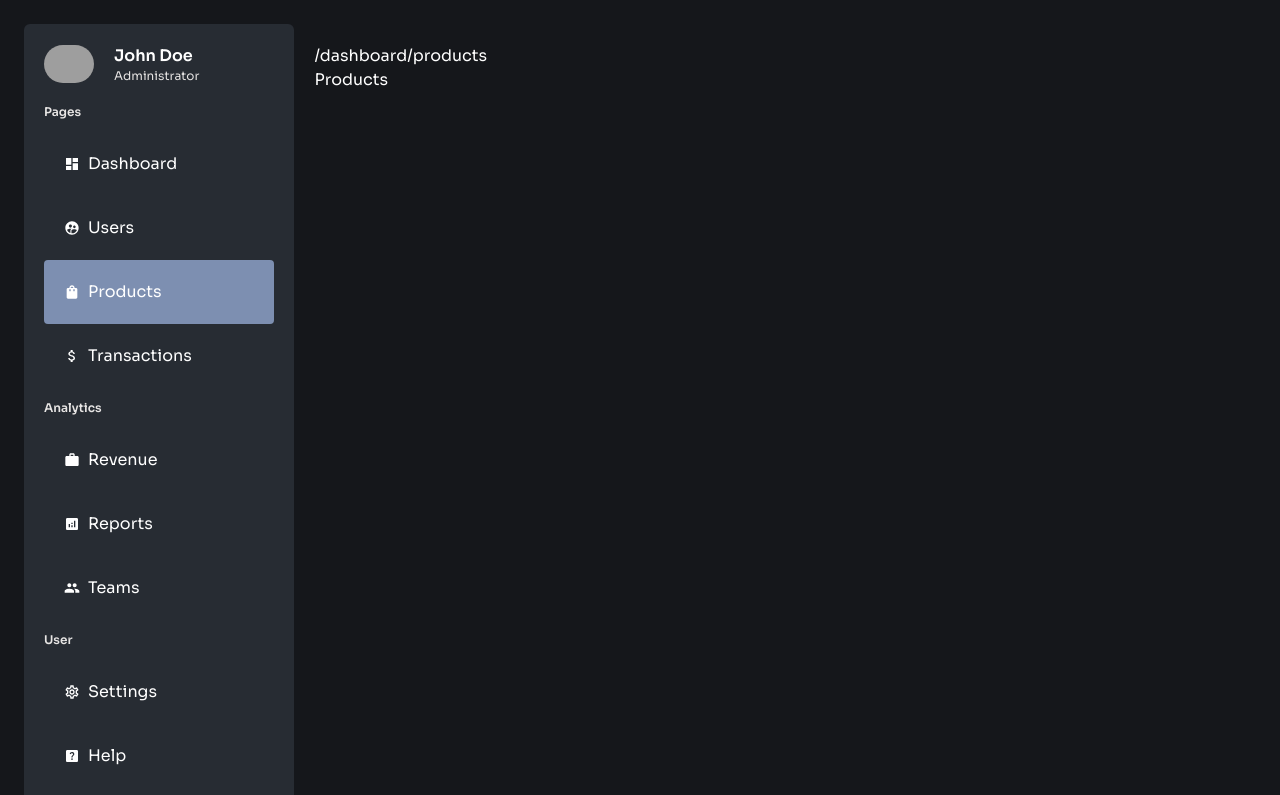
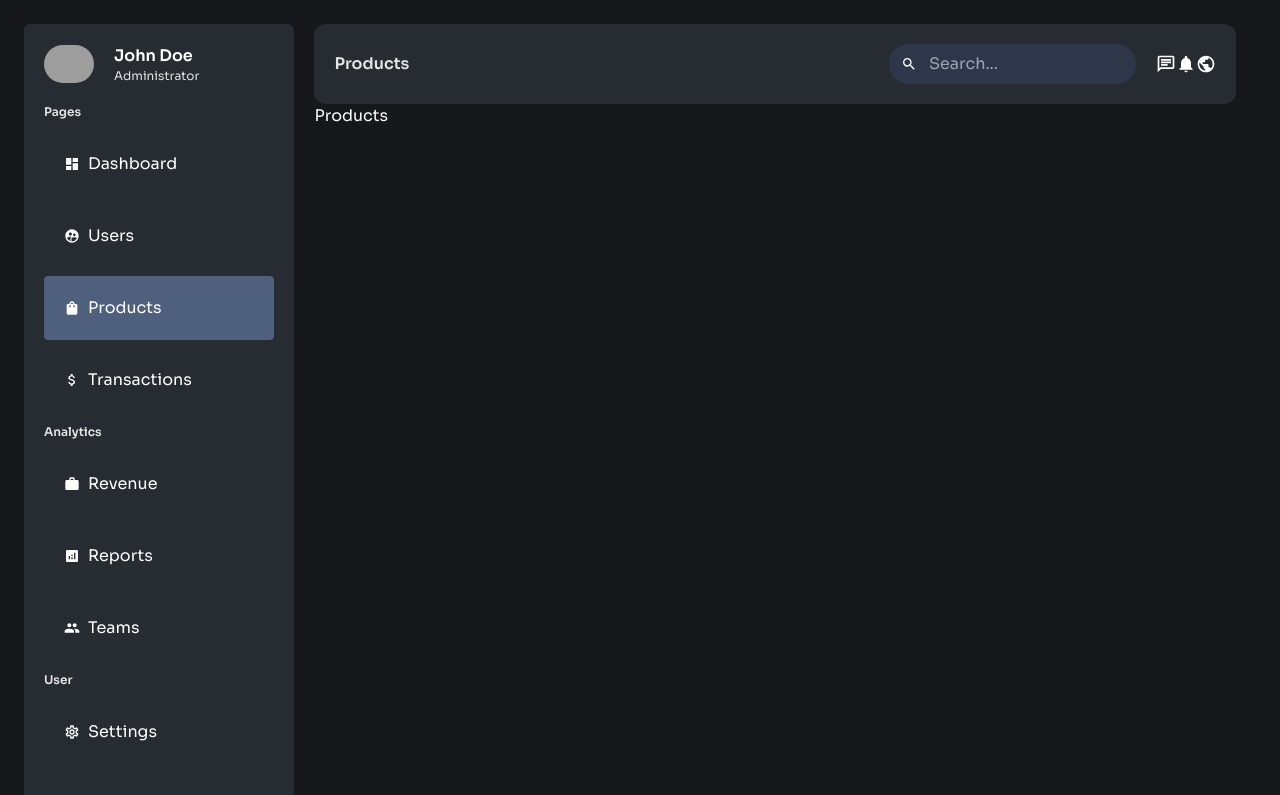
Before and after one commit to SoyNexoo/dashboard-next, a Next.js app: page /dashboard/products in a window 1280 px wide. Shown: the top 795 px of the page. Built offline with nearby package versions, Linux system fonts and the light colour scheme; grey boxes are pictures that could not be loaded.

Commit message:
Update layout, navbar, sidebar components

```diff
--- a/src/app/dashboard/layout.tsx
+++ b/src/app/dashboard/layout.tsx
@@ -11,7 +11,7 @@ export default function RootLayout({
       <div className="flex-1 p-[20px] rounded-md bg-[#272c33]">
         <SideBar></SideBar>
       </div>
-      <div className="flex-[4] p-[20px]">
+      <div className="flex-[4] px-[20px]">
         <NavBar></NavBar>
         {children}
       </div>
--- a/src/components/dashboard/NavBar.tsx
+++ b/src/components/dashboard/NavBar.tsx
@@ -1,12 +1,34 @@
 "use client"
 import { usePathname } from 'next/navigation'
-import React from 'react'
+import React, { useState } from 'react'
+import { MdNotifications, MdOutlineChat, MdPublic, MdSearch } from 'react-icons/md'
 
 const NavBar = () => {
+  const [focused, setFocused] = useState(false)
   const pathName = usePathname()
   return (
-    <div className=''>
-      <div>{pathName}</div>
+    <div className='flex justify-between items-center p-5  rounded-xl bg-[#272c33]'>
+      <div className="text-stone-200 font-bold capitalize">{pathName.split("/").pop()}</div>
+      {/* Menu */}
+      <div className="flex items-center gap-5">
+        {/* Search */}
+        <div className={`flex items-center gap-3 py-2 px-3 rounded-full ${focused ? "bg-[#425070]" : "bg-[#2e374a]"}`}>
+          <MdSearch></MdSearch>
+          <input
+            onFocus={() => setFocused(true)}
+            onBlur={() => setFocused(false)}
+            type="text"
+            className="bg-transparent focus:outline-none"
+            placeholder="Search..." />
+        </div>
+
+        {/* Icons */}
+        <div className="flex">
+          <MdOutlineChat size={20} />
+          <MdNotifications size={20} />
+          <MdPublic size={20} />
+        </div>
+      </div>
     </div>
   )
 }
--- a/src/components/dashboard/sidebar/SideBar.tsx
+++ b/src/components/dashboard/sidebar/SideBar.tsx
@@ -1,5 +1,5 @@
 import React from 'react'
-import { MdAnalytics, MdAttachMoney, MdDashboard, MdHelpCenter, MdOutlineSettings, MdPeople, MdShoppingBag, MdSupervisedUserCircle, MdWork } from 'react-icons/md';
+import { MdAnalytics, MdAttachMoney, MdDashboard, MdHelpCenter, MdLogout, MdOutlineSettings, MdPeople, MdShoppingBag, MdSupervisedUserCircle, MdWork } from 'react-icons/md';
 import MenuLink from './menuLink/MenuLink';
 import Image from 'next/image';
 const menuList = [
@@ -84,6 +84,10 @@ const SideBar = () => {
           </li>
         ))}
       </ul>
+      <button className="p-5 flex items-center gap-2 hover:bg-[#4f5f7e] rounded cursor-pointer w-full my-2">
+        <MdLogout />
+        Logout
+      </button>
     </div>
   )
 }
--- a/src/components/dashboard/sidebar/menuLink/MenuLink.tsx
+++ b/src/components/dashboard/sidebar/menuLink/MenuLink.tsx
@@ -11,7 +11,7 @@ interface props {
 const MenuLink = ({ icon, path, title }: props) => {
   const pathName = usePathname()
   return (
-    <Link href={path} className={`p-5 flex items-center gap-2 hover:bg-[#7d8fb1] rounded ${pathName === path && 'bg-[#7d8fb1]'}`}>
+    <Link href={path} className={`p-5 flex items-center gap-2 hover:bg-[#4f5f7e] rounded my-2 ${pathName === path && 'bg-[#4f5f7e]'}`}>
       {icon}
       {title}
     </Link>
```
